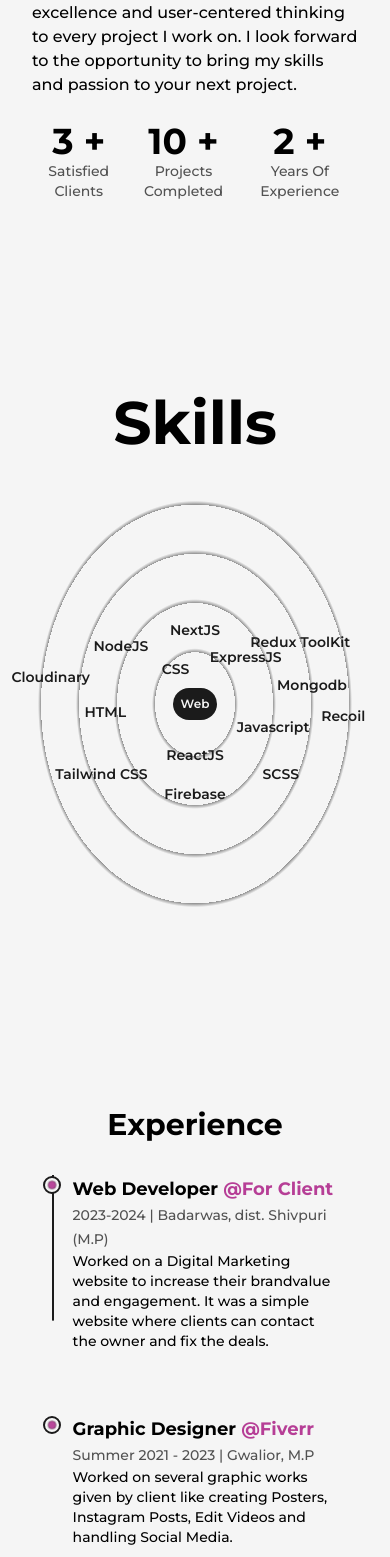
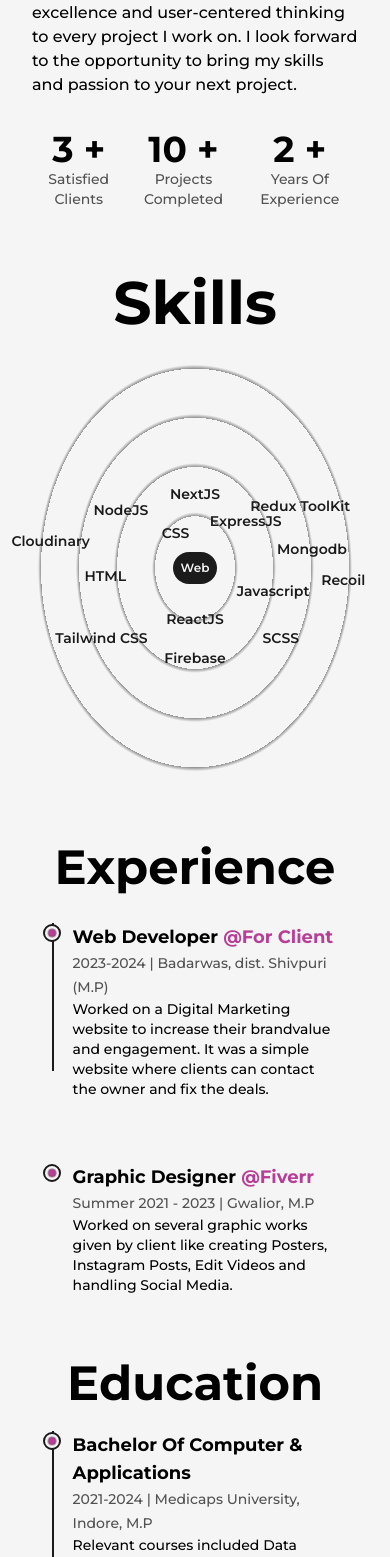
Before and after one commit to balram2002/Portfolio, a Next.js app: page /about in a window 390 px wide. Shown: the part 1083-2640 px from the top of the page. Built offline with nearby package versions, Linux system fonts and the light colour scheme.

Commit message:
Version 2.1

```diff
--- a/package.json
+++ b/package.json
@@ -1,6 +1,6 @@
 {
-  "name": "portfolio",
-  "version": "0.1.0",
+  "name": "portfolio Balram Dhakad",
+  "version": "1.0.0",
   "private": true,
   "scripts": {
     "dev": "next dev",
--- a/src/app/about/page.tsx
+++ b/src/app/about/page.tsx
@@ -22,7 +22,7 @@ const AboutPage = () => {
                 <div className='flex justify-center items-center p-32 pt-10 flex-col xl:p-24 lg:p-16 md:p-12 sm:p-8'>
                     <AnimatedText text='Passion Fuels Purpose!' className='text-[60px] mb-16 lg:!text-7xl sm:!text-6xl xs:!text-4xl sm:!mb-8' />
                     <div className='grid w-full grid-cols-8 gap-8 sm:gap-4'>
-                        <div className='col-span-3 flex flex-col items-start justify-start xl:col-span-4 md:order-2 md:col-span-8 xs:mt-2 xs:mb-2 sm:mt-2 sm:mb-2 sm:pt-2 xs:pt-2'>
+                        <div className='col-span-3 flex flex-col items-start justify-start xl:col-span-4 md:order-2 md:col-span-8 xs:mt-2 xs:mb-2 sm:mt-6 sm:mb-2 sm:pt-2 xs:pt-2'>
                             <h2 className="mb-4 text-lg font-bold uppercase text-dark/75 dark:text-light">About Me</h2>
                             <p className='font-medium '>Hi, I&apos;m <span className='text-primary dark:text-primaryDark'>Balram Dhakad</span>, a web developer and Graphic designer with a passion for creating beautiful, functional,
                                 and user-centered digital experiences. With 2 years of experience in the field. I am always looking for
@@ -37,7 +37,7 @@ const AboutPage = () => {
                             <div className='absolute top-0 -right-3 -z-10 w-[102%] h-[103%] rounded-[1.5rem] bg-dark dark:bg-light' />
                             <Image src={profilepic} alt='bd' className='w-full h-full rounded-2xl' priority sizes="(max-width:768px) 100vw, (max-width:1200px) 50vw, 33vw" />
                         </div>
-                        <div className="col-span-2 flex flex-col items-end justify-between xl:col-span-8 xl:flex-row xl:items-center md:order-3">
+                        <div className="col-span-2 flex flex-col items-end justify-between xl:col-span-8 xl:flex-row xl:items-center md:order-3 sm:mt-2">
                             <div className='flex flex-col items-end justify-center xl:items-center'>
                                 <span className='inline-block text-7xl font-bold md:text-6xl sm:text-5xl xs:text-4xl'><AnimatedNumbers value={3} /> +</span>
                                 <h2 className='text-xl font-medium capitalize text-dark/75 dark:text-light/75 xl:text-center md:text-lg sm:text-base xs:text-sm'>Satisfied Clients</h2>
--- a/src/app/articles/page.tsx
+++ b/src/app/articles/page.tsx
@@ -12,13 +12,9 @@ const ArticlesPage = () => {
             <main className='flex w-full flex-col items-center justify-center dark:text-light'>
                 <div className='flex justify-center items-center p-32 pt-10 flex-col xl:p-24 lg:p-16 md:p-12 sm:p-8 !text-dark dark:!text-light'>
                     <AnimatedText text='Words Can Change The World!' className='text-[50px] mb-4 lg:!text-7xl sm:!text-6xl xs:!text-4xl sm:!mb-8' />
-                    <hr />
                     <Services />
-                    <hr />
                     <Approach />
-                    <hr />
                     <GetInTouch />
-                    <hr />
                 </div>
                 <div className='w-full h-[100px] flex items-center justify-center'>
                     <h1 className='text-2xl text-dark dark:text-light'>No Articles Posted till now.</h1>
--- a/src/components/Education.tsx
+++ b/src/components/Education.tsx
@@ -32,7 +32,7 @@ const Education = () => {
     )
     return (
         <>
-            <h2 className='font-bold text-6xl mt-48 w-full text-center mb-10 md:text-4xl xs:text-3xl md:mb-8'>Education</h2>
+            <h2 className='font-bold text-6xl mt-40 w-full text-center mb-10 md:text-6xl md:!mt-18 sm:mt-16 sm:mb-6 sm:text-5xl'>Education</h2>
             <div className='w-full relative flex items-center justify-center'>
                 <div className='w-[75%] mx-auto relative lg:w-[90%] md:w-full' ref={ref}>
                     <motion.div style={{ scaleY: scrollYProgress }} className='absolute left-9 top-0 w-[4px] h-full bg-dark origin-top dark:bg-light md:w-[2px] md:left-[30px] xs:left-[20px]' />
--- a/src/components/Experience.tsx
+++ b/src/components/Experience.tsx
@@ -32,7 +32,7 @@ const Experience = () => {
     )
     return (
         <>
-            <h2 className='font-bold text-6xl mt-48 w-full text-center mb-10 md:text-4xl xs:text-3xl md:mb-8'>Experience</h2>
+            <h2 className='font-bold text-6xl mt-40 w-full text-center mb-10 md:text-6xl md:!mt-18 sm:mt-16 sm:mb-8 sm:text-5xl'>Experience</h2>
             <div className='w-full relative flex items-center justify-center'>
                 <div className='w-[75%] mx-auto relative lg:w-[90%] md:w-full' ref={ref}>
                     <motion.div style={{ scaleY: scrollYProgress }} className='absolute left-9 top-0 w-[4px] h-full bg-dark origin-top dark:bg-light md:w-[2px] md:left-[30px] xs:left-[20px] ' />
--- a/src/components/GetInTouch.tsx
+++ b/src/components/GetInTouch.tsx
@@ -5,7 +5,7 @@ import { Boxes } from "./ui/background-boxes";
 
 const GetInTouch = () => {
   return (
-    <div className="w-full pb-10 relative z-10" id="contact">
+    <div className="w-full pb-10 relative" id="contact">
       <Boxes />
       <div className="flex flex-col items-center">
         <h1 className="heading text-2xl font-bold text-dark dark:text-light text-center sm:text-1xl xs:text-base">
--- a/src/components/HireMe.tsx
+++ b/src/components/HireMe.tsx
@@ -4,7 +4,7 @@ import Link from 'next/link'
 
 const HireMe = () => {
     return (
-        <div className='fixed left-1 bottom-1 flex items-center justify-center overflow-hidden md:!right-8 md:left-auto md:!top-0 md:bottom-auto sm:right-0 md:absolute z-50'>
+        <div className='fixed left-1 bottom-1 flex items-center justify-center overflow-hidden md:!right-8 md:left-auto md:!top-0 md:bottom-auto sm:right-0 md:absolute z-20'>
             <div className='w-48 h-auto flex items-center justify-center relative md:w-24'>
                 <CircularText className={'fill-dark animate-spin-slow dark:fill-light'} />
 
--- a/src/components/Navbar.tsx
+++ b/src/components/Navbar.tsx
@@ -48,13 +48,15 @@ const Navbar = () => {
     const [mode, setMode] = useThemeSwitch();
     const [isOpen, setIsOpen] = useState(false);
 
+    const pathname = usePathname();
+
     const handleclick = () => {
         setIsOpen(!isOpen);
     }
     return (
         <header className='w-full px-32 py-8 font-medium flex items-center relative justify-between dark:text-light z-10 lg:px-16 sm:px-6 md:px-12'>
 
-            <button className='items-center justify-center flex-col hidden lg:flex' onClick={() => handleclick()}>
+            <button className={`items-center justify-center flex-col hidden lg:flex ${pathname === '/articles' && 'sm:hidden'}`} onClick={() => handleclick()}>
                 <span className={`bg-dark dark:bg-light block transition-all duration-300 ease-out h-0.5 w-6 rounded-sm ${isOpen ? 'rotate-45 translate-y-1' : '-translate-y-0.5'}`}></span>
                 <span className={`bg-dark dark:bg-light block transition-all duration-300 ease-out h-0.5 w-6 rounded-sm my-0.5 ${isOpen ? 'opacity-0' : 'opacity-100'}`}></span>
                 <span className={`bg-dark dark:bg-light block transition-all duration-300 ease-out h-0.5 w-6 rounded-sm ${isOpen ? '-rotate-45 -translate-y-1' : 'translate-y-0.5'}`}></span>
@@ -110,8 +112,8 @@ const Navbar = () => {
             </div>
 
             {isOpen === true &&
-                <motion.div className={`min-w-[70vw] flex flex-col justify-between items-center fixed top-2/4 left-2/4 -!translate-x-1/2 -!translate-y-1/2 !z-50 bg-dark/90 dark:bg-light/85 rounded-lg backdrop-blur-md py-20`}
-                    initial={{ scale: 0, opacity: 0, x: "-50%", y: "-50%", zIndex: 999999 }}
+                <motion.div className={`!min-w-[70vw] flex flex-col justify-between items-center !fixed !top-[50%] !left-[50%] transform !translate-x-[-50%] !translate-y-[-50%] z-50 !bg-dark/90 dark:!bg-light/85 rounded-lg backdrop-blur-md py-20`}
+                    initial={{ scale: 0, opacity: 0, x: "-50%", y: "-50%" }}
                     animate={{ scale: 1, opacity: 1 }}
                 >
                     <nav className='flex items-center flex-col justify-center'>
--- a/src/components/ProjectItem.tsx
+++ b/src/components/ProjectItem.tsx
@@ -13,7 +13,7 @@ const ProjectItem = ({ type, title, img, link, github }: {
     return (
         <>
             <CardContainer className="inter-var shadow-2xl !py-2" containerClassName='!py-2'>
-                <CardBody className="bg-gray-50 relative group/card  dark:hover:shadow-2xl dark:hover:shadow-light/75 dark:bg-black/75 dark:border-white/55 border-black/[0.1] w-auto sm:w-[24rem] h-auto rounded-xl p-6 border  ">
+                <CardBody className="bg-gray-50 relative group/card  dark:hover:shadow-2xl dark:hover:shadow-light/75 dark:bg-black/75 dark:border-white/55 border-black/[0.1] w-auto sm:w-auto h-auto rounded-xl p-6 border  ">
                     <CardItem
                         translateZ="50"
                         className="text-2xl font-bold text-neutral-600 dark:text-white lg:text-2xl"
--- a/src/components/Services.tsx
+++ b/src/components/Services.tsx
@@ -36,7 +36,7 @@ export const workExperience = [
 const Services = () => {
   return (
     <div className="py-8 pb-2 w-full">
-      <h1 className="heading flex items-center justify-center text-center w-full text-dark dark:text-light font-medium text-5xl">
+      <h1 className="flex items-center justify-center text-center w-full text-dark dark:text-light font-medium text-5xl">
         My Services
       </h1>
 
--- a/src/components/Skills.tsx
+++ b/src/components/Skills.tsx
@@ -21,7 +21,7 @@ const Skill = ({ name, x, y }: {
 const Skills = () => {
     return (
         <>
-            <h2 className='font-bold text-6xl mt-48 w-full text-center mb-10 md:text-6xl md:!mt-18'>Skills</h2>
+            <h2 className='font-bold text-6xl mt-40 w-full text-center mb-10 md:text-6xl md:!mt-18 sm:mt-16 sm:mb-6'>Skills</h2>
             <div className='w-full h-screen relative flex items-center justify-center rounded-full bg-circularLight dark:bg-circularDark cursor-pointer lg:h-[80vh] sm:h-[60vh] xs:h-[50vh] lg:bg-circularLightLg lg:dark:bg-circularDarkLg md:bg-circularLightMd md:dark:bg-circularDarkMd sm:bg-circularLightSm sm:dark:bg-circularDarkSm' >
                 <motion.div className='flex items-center justify-center rounded-full font-semibold bg-dark text-light p-6 shadow-dark dark:text-dark dark:bg-light lg:p-6 md:p-4 xs:text-xs xs:p-2'
                     whileHover={{ scale: 1.15 }}
```
Also changed, not shown: 2 other files (tests, documents, lock files or other folders).
